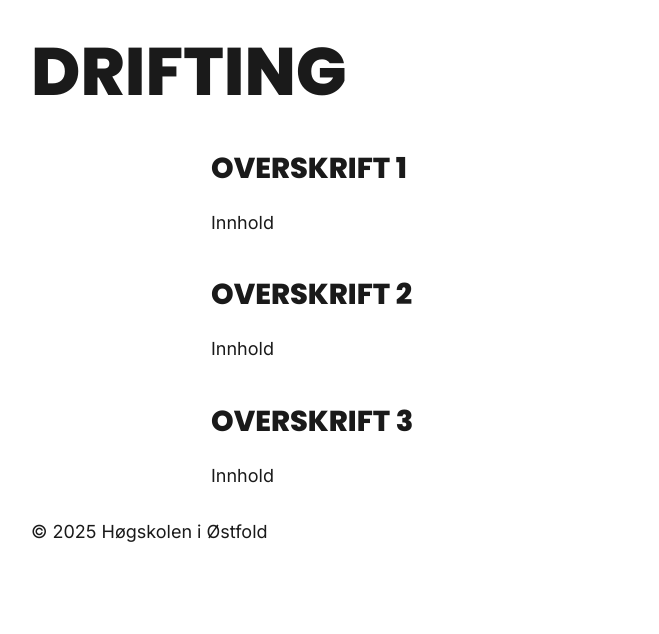
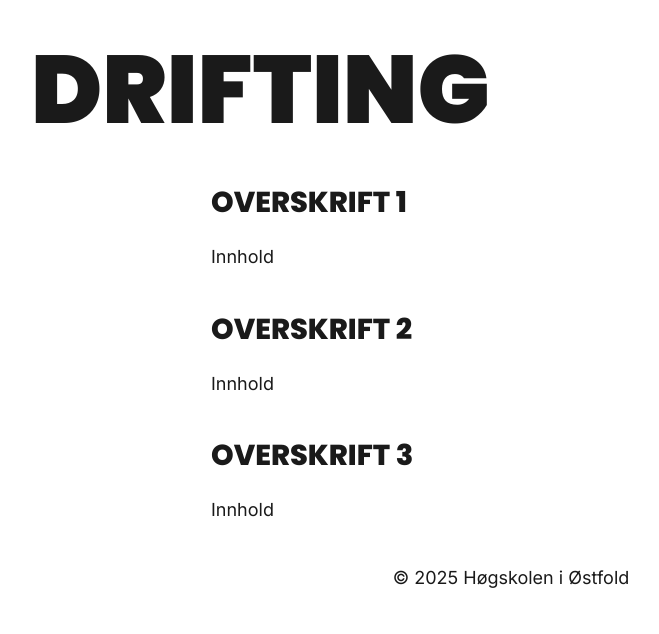
Before and after one commit to mokkajave/komdesign, a plain HTML site: page sak2/index.html in a window 1280 px wide. Shown: the whole page, without its empty margins (129-788 px from the left). Drawn offline with Linux system fonts and the light colour scheme.

Commit message:
Endret stil på overskrift
- Mer bulky
- Statement

```diff
--- a/sak1/css/style.css
+++ b/sak1/css/style.css
@@ -87,8 +87,7 @@ body {
 
 .text-container {
     width: 100%;
-    max-width: 600px;
-    margin: 0 auto;
+    margin-top: 2rem;
 }
 
 .quote {
--- a/sak2/css/style.css
+++ b/sak2/css/style.css
@@ -32,8 +32,8 @@ h1, h2 {
 
 h1 {
     font-size: 4.2rem;
-    font-weight: 800;
-    margin-bottom: 1rem;
+    font-weight: 900;
+    margin-bottom: 2rem;
     line-height: 1.2;
 }
 
@@ -53,3 +53,16 @@ p {
 a {
     text-decoration: none;
 }
+
+footer {
+    height: 80px;
+    display: flex;
+    justify-content: center;
+    align-items: center;
+}
+
+@media (min-width: 768px) {
+    h1 {
+        font-size: 6rem;
+    }
+}
```
